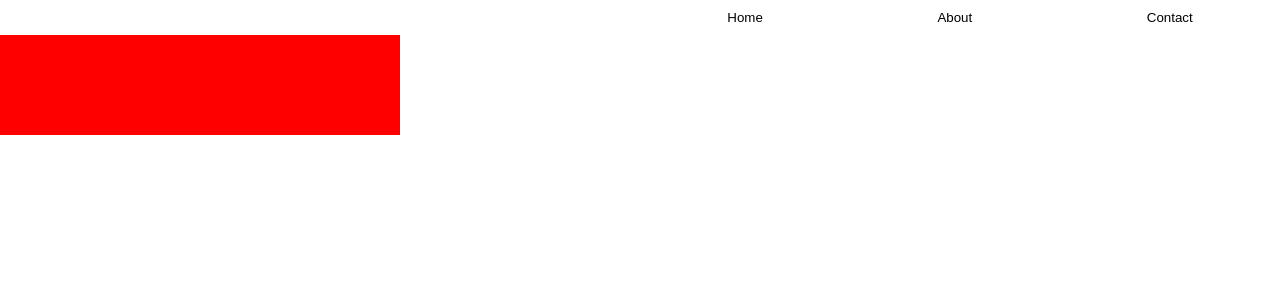
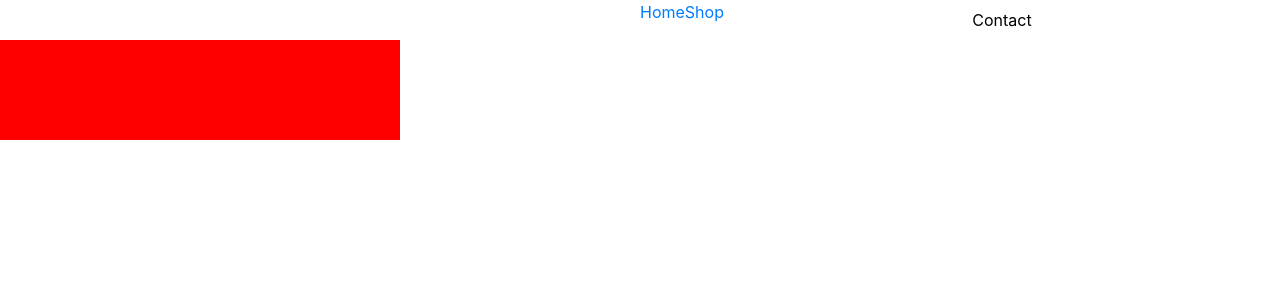
Before and after one commit to NathanSzu/website-template-react-firebase, a React (Create React App) app: page / in a window 1280 px wide. Shown: the top 300 px of the page. Built offline with nearby package versions, Linux system fonts and the light colour scheme.

Commit message:
Added Bootstrap CDN links

```diff
--- a/public/index.html
+++ b/public/index.html
@@ -26,17 +26,29 @@
   <!-- Set a default page title for the root route but this will be overridden by react-helmet-async -->
   <title>React App</title>
 
+  <!-- Bootstrap Library for quick prototyping and setup -->
+  <link rel="stylesheet" href="https://stackpath.bootstrapcdn.com/bootstrap/4.3.1/css/bootstrap.min.css"
+    integrity="sha384-ggOyR0iXCbMQv3Xipma34MD+dH/1fQ784/j6cY/iJTQUOhcWr7x9JvoRxT2MZw1T" crossorigin="anonymous">
   <!-- React's generic reset css for browser compatibility -->
   <link rel="stylesheet" href="index.css">
   <!-- Since Firebase uses the build folder created from 'public' your css has to be included in 'public' and linked to the html rather than imported -->
   <link rel="stylesheet" href="App.css">
+
+  <!-- Deferred bootstrap JavaScript -->
+  <script src="https://code.jquery.com/jquery-3.3.1.slim.min.js"
+    integrity="sha384-q8i/X+965DzO0rT7abK41JStQIAqVgRVzpbzo5smXKp4YfRvH+8abtTE1Pi6jizo" crossorigin="anonymous"
+    defer></script>
+  <script src="https://cdnjs.cloudflare.com/ajax/libs/popper.js/1.14.7/umd/popper.min.js"
+    integrity="sha384-UO2eT0CpHqdSJQ6hJty5KVphtPhzWj9WO1clHTMGa3JDZwrnQq4sF86dIHNDz0W1" crossorigin="anonymous"
+    defer></script>
+  <script src="https://stackpath.bootstrapcdn.com/bootstrap/4.3.1/js/bootstrap.min.js"
+    integrity="sha384-JjSmVgyd0p3pXB1rRibZUAYoIIy6OrQ6VrjIEaFf/nJGzIxFDsf4x0xIM+B07jRM" crossorigin="anonymous"
+    defer></script>
 </head>
 
 <body>
   <noscript>You need to enable JavaScript to run this app.</noscript>
   <div id="root"></div>
-
-
 </body>
 
 </html>
--- a/src/App.js
+++ b/src/App.js
@@ -1,12 +1,20 @@
+import { BrowserRouter as Router, Route } from "react-router-dom";
+import { Helmet, HelmetProvider } from 'react-helmet-async'
 import AnimationTest from './components/AnimationTest'
 import NavBarStandard from './components/NavbarStandard'
+import Shop from './pages/Shop'
 
 function App() {
   return (
-    <div className="App">
-      <NavBarStandard />
-      <AnimationTest />
-    </div>
+    <HelmetProvider>
+      <Router>
+        <div className="App">
+          <NavBarStandard />
+          <Route exact path="/" component={AnimationTest} />
+          <Route exact path="/shop-online" component={Shop} />
+        </div>
+      </Router>
+    </HelmetProvider>
   );
 }
 
--- a/src/components/NavbarStandard.js
+++ b/src/components/NavbarStandard.js
@@ -1,4 +1,5 @@
 import React from 'react'
+import { Link, useLocation } from "react-router-dom"
 
 export default function NavbarStandard() {
     return (
@@ -7,8 +8,8 @@ export default function NavbarStandard() {
 
             </div>
             <div className='nav-link-wrapper'>
-                <button className='nav-link'>Home</button>
-                <button className='nav-link'>About</button>
+                <Link to='/'>Home</Link>
+                <Link to='/shop-online'>Shop</Link>
                 <button className='nav-link'>Contact</button>
             </div>
         </nav>
--- /dev/null
+++ b/src/pages/Shop.js
@@ -0,0 +1,53 @@
+import React, { useRef, useEffect } from 'react'
+
+export default function Shop() {
+    const storeDiv = useRef(null);
+//     const scriptRef = useRef(null);
+
+//     window.localStorage.setItem("show_ecwid_logs","true")
+//     window.ecwid_script_defer = true;
+//     window.ecwid_dynamic_widgets = true;
+//     window.ec = window.ec || Object();
+//     window.ec.storefront = window.ec.storefront || Object();
+//     window.ec.enable_catalog_on_one_page = true;
+//     window._xnext_initialization_scripts = [{
+//       widgetType: 'ProductBrowser',
+//       id: 'my-store-51108350',
+//       arg: ["id=productBrowser", "views=grid(20,3)"]  },
+//       {
+//         widgetType: 'CategoriesV2',
+//         id: 'my-categories-51108350',
+//         arg: ["id=categoriesV2"]
+//       }
+//       ,
+//       {
+//         widgetType: 'SearchWidget',
+//         id: 'my-search-51108350',
+//         arg: ["id=searchWidget"]
+//       }
+//     ];
+
+//     var script = document.createElement('script');
+//     script.charSet = 'utf-8';
+//     script.type = 'text/javascript';
+//     script.src = 'https://app.ecwid.com/script.js?51108350';
+//     script.defer = true;
+//     script.ref=scriptRef;
+
+
+//   useEffect(() => {
+//       if(!scriptRef.current){
+//         storeDiv.current.appendChild(script);
+//       }
+//   });
+
+    return (
+      <div>
+        <div id="my-search-51108350"></div>
+        <div id="my-categories-51108350"></div>
+        <div id="my-store-51108350" ref={storeDiv}></div>
+        <div></div>
+      </div>
+
+      );
+}
```
